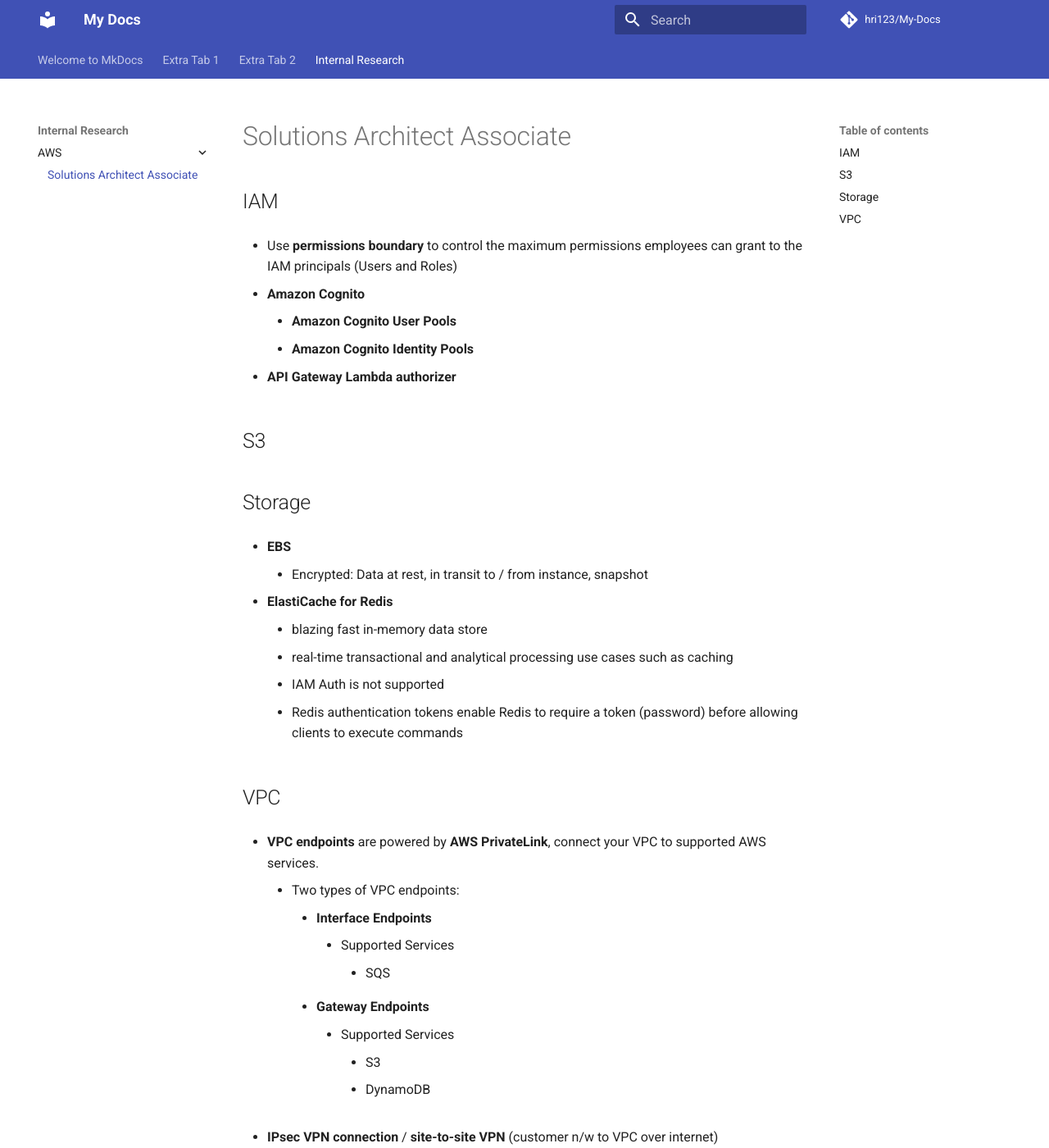
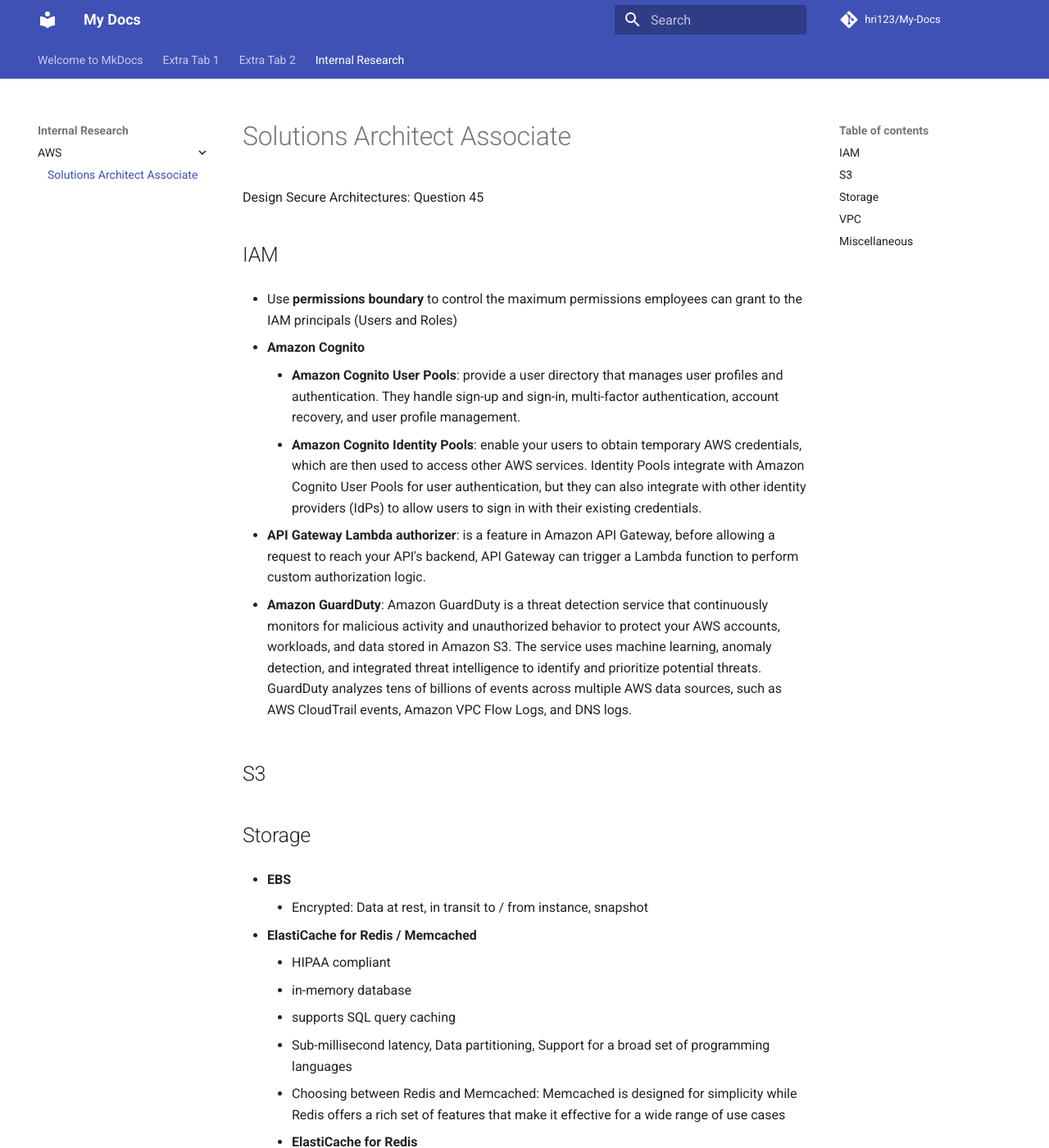
Before and after one commit to hri123/My-Docs, an MkDocs documentation site: the page built from docs/Internal Research/AWS/Solutions-Architect-Associate.md, in a window 1280 px wide and 1400 px high. Shown: the whole window at 82% size. Built offline with MkDocs 1.6.1 and Material for MkDocs 9.7.7, drawn with Linux system fonts in a browser that asks for light colours; comment, search, counter and statistics services are not loaded; some of the changed text lies outside the part shown.

Commit message:
Update Solutions-Architect-Associate.md

```diff
--- a/docs/Internal Research/AWS/Solutions-Architect-Associate.md
+++ b/docs/Internal Research/AWS/Solutions-Architect-Associate.md
@@ -1,12 +1,18 @@
+Design Secure Architectures: Question 45
+
 ## IAM
 
 - Use **permissions boundary** to control the maximum permissions employees can grant to the IAM principals (Users and Roles)
 
 - **Amazon Cognito**
-    - **Amazon Cognito User Pools**
-    - **Amazon Cognito Identity Pools**
+    - **Amazon Cognito User Pools**: provide a user directory that manages user profiles and authentication. They handle sign-up and sign-in, multi-factor authentication, account recovery, and user profile management.
+    - **Amazon Cognito Identity Pools**: enable your users to obtain temporary AWS credentials, which are then used to access other AWS services. Identity Pools integrate with Amazon Cognito User Pools for user authentication, but they can also integrate with other identity providers (IdPs) to allow users to sign in with their existing credentials.
 
-- **API Gateway Lambda authorizer**
+- **API Gateway Lambda authorizer**: is a feature in Amazon API Gateway, before allowing a request to reach your API's backend, API Gateway can trigger a Lambda function to perform custom authorization logic.
+
+- **Amazon GuardDuty**: Amazon GuardDuty is a threat detection service that continuously monitors for malicious activity and unauthorized behavior to protect your AWS accounts, workloads, and data stored in Amazon S3. The service uses machine learning, anomaly detection, and integrated threat intelligence to identify and prioritize potential threats. GuardDuty analyzes tens of billions of events across multiple AWS data sources, such as AWS CloudTrail events, Amazon VPC Flow Logs, and DNS logs.
+
+
 
 ## S3
 
@@ -16,11 +22,47 @@
 - **EBS**
     - Encrypted: Data at rest, in transit to / from instance, snapshot
 
-- **ElastiCache for Redis**
-    - blazing fast in-memory data store
-    - real-time transactional and analytical processing use cases such as caching
-    - IAM Auth is not supported
-    - Redis authentication tokens enable Redis to require a token (password) before allowing clients to execute commands
+- **ElastiCache for Redis / Memcached**
+    - HIPAA compliant
+    - in-memory database
+    - supports SQL query caching
+    - Sub-millisecond latency, Data partitioning, Support for a broad set of programming languages
+    - Choosing between Redis and Memcached: Memcached is designed for simplicity while Redis offers a rich set of features that make it effective for a wide range of use cases
+
+    - **ElastiCache for Redis**
+        - real-time transactional and analytical processing use cases such as caching, chat/messaging, gaming leaderboards, geospatial, machine learning, media streaming, queues, real-time analytics, and session store
+        - IAM Auth is not supported
+        - Redis authentication tokens enable Redis to require a token (password) before allowing clients to execute commands
+        - Advanced data structures, Snapshots, Replication, Transactions, Pub/Sub, Lua scripting, Geospatial support
+        - enhanced engine which improves on the reliability and efficiency of open source Redis while remaining Redis-compatible
+        - Online Cluster Resizing, supports encryption, and is HIPAA eligible and PCI DSS compliant
+        - sub-millisecond latency to power internet-scale real-time applications
+        - supports replication, high availability, and cluster sharding right out of the box.
+
+    - **ElastiCache for Memcached**
+        - Multithreaded architecture
+        - Auto Discovery which helps developers save time and effort by simplifying the way an application connects to a cluster
+        - is a great choice for implementing an in-memory cache to decrease access latency, increase throughput, and ease the load off your relational or NoSQL database
+        - Session stores are easy to create
+
+
+- **DynamoDB**
+    - key-value and document database
+    - delivers single-digit millisecond performance at any scale
+    - fully managed, multi-region, multi-master, durable database with built-in security, backup and restore
+    - in-memory caching (via DAX) for internet-scale applications
+    - NOT an in-memory database
+
+    - **DynamoDB Accelerator (DAX)**
+        -  DynamoDB-compatible caching service that enables you to benefit from fast in-memory performance for demanding applications
+        -  DAX does not support SQL query caching
+
+
+- **DocumentDB**
+    - fast, scalable, highly available, and fully managed document database service that supports MongoDB workloads
+    - easy to store, query, and index JSON data
+    - NOT an in-memory database
+
 
 
 
@@ -52,3 +94,9 @@
 
 - **VPC sharing** (part of **Resource Access Manager**)
     - the account that owns the VPC (owner) shares one or more subnets with other accounts that belong to the same organization from AWS Organizations
+
+- **VPN CloudHub** operates on a simple hub-and-spoke model that you can use with or without a VPC
+
+## Miscellaneous
+
+- **CloudFront**:
```
